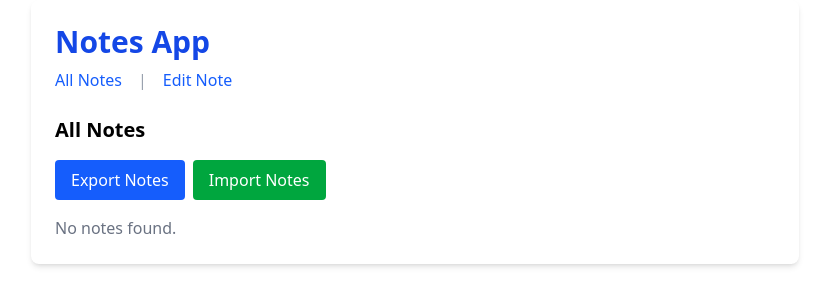
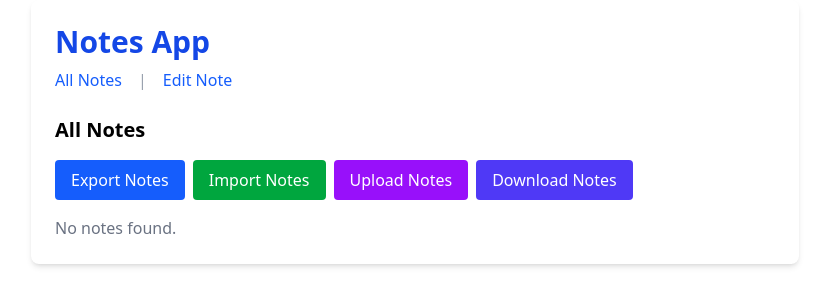
Before and after one commit to HelloX3030/react-playground, a React (Vite) app: page / in a window 1280 px wide. Shown: the top 306 px of the page, without its empty margins (225-1054 px from the left). Built offline with nearby package versions, Linux system fonts and the light colour scheme.

Commit message:
placeholder for upload and download to supabase

```diff
--- a/src/pages/NoteList.tsx
+++ b/src/pages/NoteList.tsx
@@ -69,14 +69,25 @@ function NoteList() {
     reader.readAsText(file);
   };
 
+  // Placeholder for future Supabase upload implementation
+  const handleUpload = () => {
+    // TODO: implement upload of local notes to Supabase
+    alert('Upload functionality not implemented yet.');
+  };
+
+  // Placeholder for future Supabase download implementation
+  const handleDownload = () => {
+    // TODO: implement download of notes from Supabase to localStorage
+    alert('Download functionality not implemented yet.');
+  };
+
   return (
     <div>
       <h2 className="text-xl font-bold mb-4">All Notes</h2>
 
       <div className="flex gap-2 mb-4">
         <button
-          className="
-          bg-blue-600 text-white px-4 py-2 rounded hover:bg-blue-700 focus:outline-none focus:ring-2 focus:ring-blue-400 focus:ring-opacity-75 active:bg-blue-800"
+          className="bg-blue-600 text-white px-4 py-2 rounded hover:bg-blue-700 focus:outline-none focus:ring-2 focus:ring-blue-400 focus:ring-opacity-75 active:bg-blue-800"
           onClick={handleExport}
         >
           Export Notes
@@ -86,6 +97,18 @@ function NoteList() {
           onClick={handleImportClick}
         >
           Import Notes
+        </button>
+        <button
+          className="bg-purple-600 text-white px-4 py-2 rounded hover:bg-purple-700 focus:outline-none focus:ring-2 focus:ring-purple-400 focus:ring-opacity-75 active:bg-purple-800"
+          onClick={handleUpload}
+        >
+          Upload Notes
+        </button>
+        <button
+          className="bg-indigo-600 text-white px-4 py-2 rounded hover:bg-indigo-700 focus:outline-none focus:ring-2 focus:ring-indigo-400 focus:ring-opacity-75 active:bg-indigo-800"
+          onClick={handleDownload}
+        >
+          Download Notes
         </button>
         <input
           type="file"
--- /dev/null
+++ b/src/utils/supabase.ts
@@ -0,0 +1,5 @@
+import { createClient } from '@supabase/supabase-js';
+
+const supabaseUrl = 'https://qpnqgfwfmmdyhnmbmycb.supabase.co';
+const supabaseKey = 'eyJhbGciOiJIUzI1NiIsInR5cCI6IkpXVCJ9.eyJpc3MiOiJzdXBhYmFzZSIsInJlZiI6InFwbnFnZndmbW1keWhubWJteWNiIiwicm9sZSI6ImFub24iLCJpYXQiOjE3NTA2ODcyMDYsImV4cCI6MjA2NjI2MzIwNn0.bu4fsXTtXaiL_t1K7nUmhFYSaqn_sf7TBXt0vp4HPYA';
+export const supabase = createClient(supabaseUrl, supabaseKey);
```
